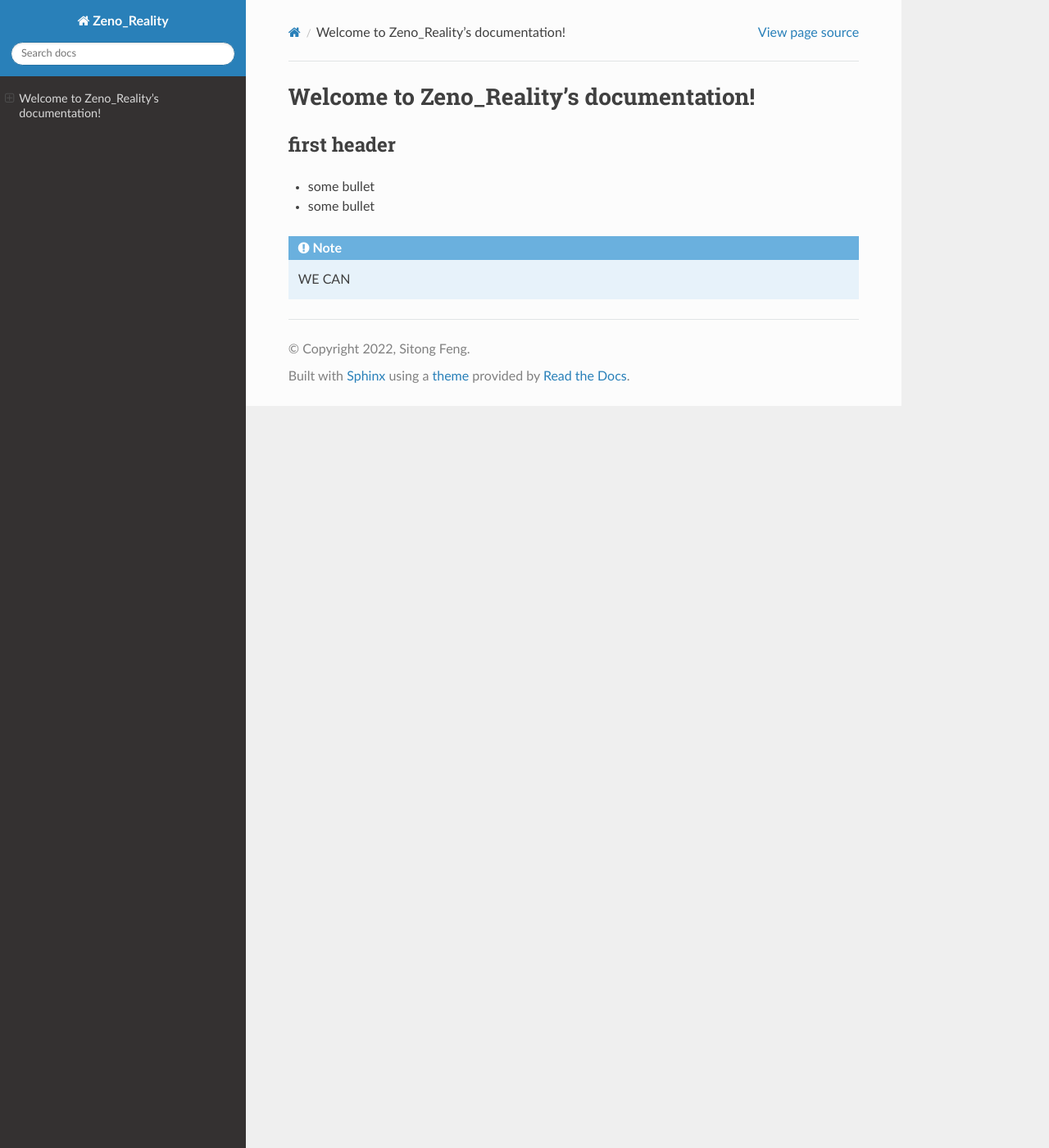
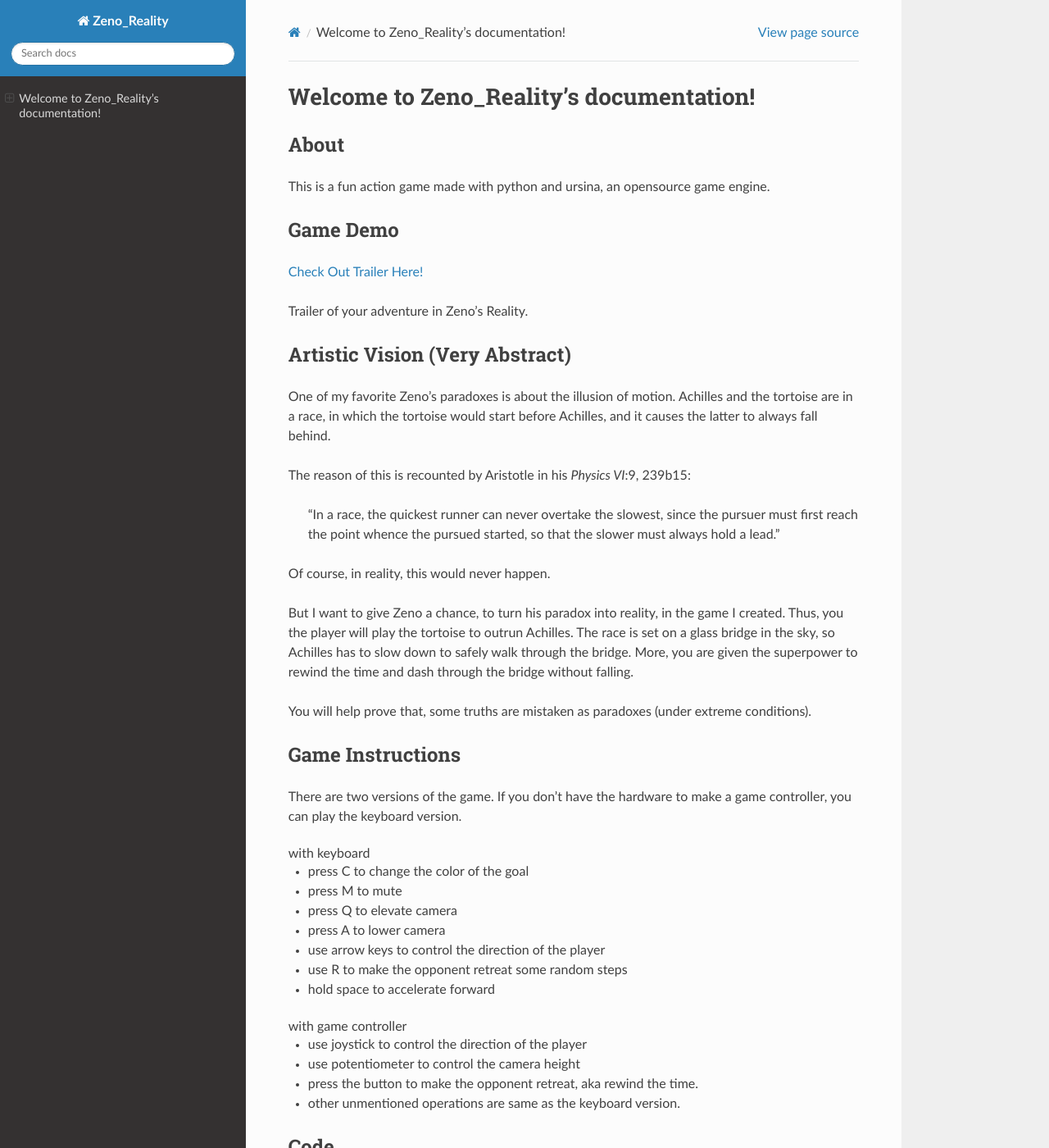
Before and after one commit to sitongfX/ZenoReality, a Sphinx documentation site: the page built from docs/index.md, in a window 1280 px wide and 1400 px high. Shown: the whole window at 82% size. Built offline with Sphinx 7.4.7 and the Read the Docs theme 2.0.0, drawn with Linux system fonts in a browser that asks for light colours; some of the changed text lies outside the part shown.

Commit message:
updated doc

````diff
--- a/docs/index.md
+++ b/docs/index.md
@@ -1,12 +1,112 @@
 # Welcome to Zeno_Reality's documentation!
 
-## first header
 
-- some bullet
-- some bullet
+## About
+
+This is a fun action game made with python and ursina, an opensource game engine.
+
+
+## Game Demo
+
+[Check Out Trailer Here!](https://youtu.be/ThDYJI4Rjx4)
+
+Trailer of your adventure in Zeno’s Reality.
+
+
+## Artistic Vision (Very Abstract)
+
+One of my favorite Zeno’s paradoxes is about the illusion of motion.
+Achilles and the tortoise are in a race, in which the tortoise would start before Achilles, and it causes the latter to always fall behind.
+
+The reason of this is recounted by Aristotle in his *Physics VI*:9, 239b15:
+
+> “In a race, the quickest runner can never over­take the slowest, since the pursuer must first reach the point whence the pursued started, so that the slower must always hold a lead.”
+>
+
+Of course, in reality, this would never happen.
+
+But I want to give Zeno a chance, to turn his paradox into reality, in the game I created. Thus, you the player will play the tortoise to outrun Achilles. The race is set on a glass bridge in the sky, so Achilles has to slow down to safely walk through the bridge. More, you are given the superpower to rewind the time and dash through the bridge without falling.
+
+You will help prove that, some truths are mistaken as paradoxes (under extreme conditions).
+
+
+
+## Game Instructions
+
+There are two versions of the game. If you don’t have the hardware to make a game controller, you can play the keyboard version.
+
+<aside>
+with keyboard
+
+- press C to change the color of the goal
+- press M to mute
+- press Q to elevate camera
+- press A to lower camera
+- use arrow keys to control the direction of the player
+- use R to make the opponent retreat some random steps
+- hold space to accelerate forward
+</aside>
+
+<aside>
+with game controller
+
+- use joystick to control the direction of the player
+- use potentiometer to control the camera height
+- press the button to make the opponent retreat, aka rewind the time.
+- other unmentioned operations are same as the keyboard version.
+</aside>
+
+
+## Code
+
+Go to [github!](https://github.com/sitongfX/ZenoReality/tree/main)
+
+
+## API guide
+
+For auto-generated api documentation, check pages under folder /autogen_api
+
+
+## Guide for Building the Controller
+
+### Materials Needed
+
+- ESP32 TTGO T-display
+- battery
+- a button
+- a joystick
+- a potentiometer
+
+### Detailed Step
+
+1. Connect the wires
+    1.can use female-to-female wires or solderless breadboard instead of soldering the wires for convenience
+    2. for button, connect to pin 15 and ground on TTGO T-display
+    3. for potentiometer’s 3 pins, connect to bottom left 3.3V, pin 12, and ground correspondingly
+
+    4. for joystick, the connection should be as follows:
+
+        - Joystick GND -> bottom right ground on the TTGO
+
+        - Joystick 5V -> top right 3V
+
+        - Joystick VRy -> TTGO 27
+
+        - Joystick VRx -> TTGO 26
+
+        - Joystick SW  -> TTGO 25
+
+2. Build enclosures
+    1. use durable material to enclose every hardware piece inside
+    2. design appropriate layout that is suitable for human natural posture
+3. Download the code
+    1. upload the code to the ESP32
+    2. check the serial message in json (using serial monitor from Arduino IDE)
+    3. fix the code to make sure it works properly on your computer
+4. Begin the journey to Zeno’s reality
 
 
 ```eval_rst
 .. note::
-   WE CAN
+   Be mindful of the serial data transmission between your devices. When using joystick, wait patiently for actions to synchronize between devices.
 ```
````
Also changed, not shown: 6 other files.
